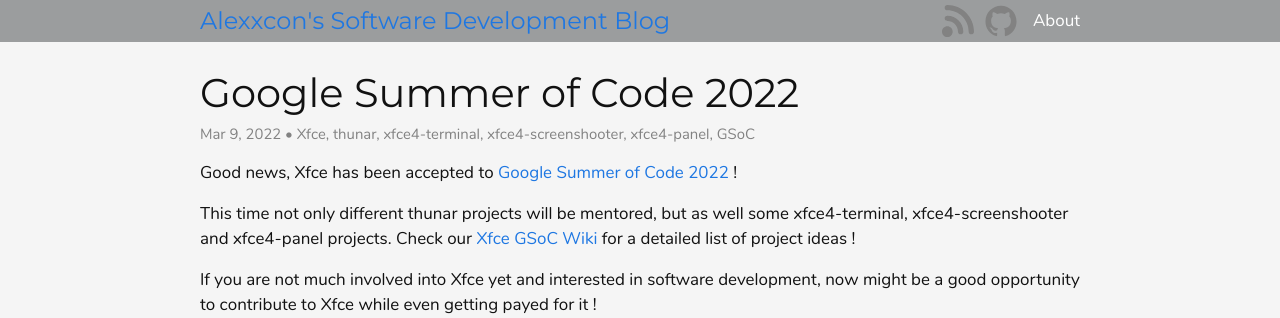
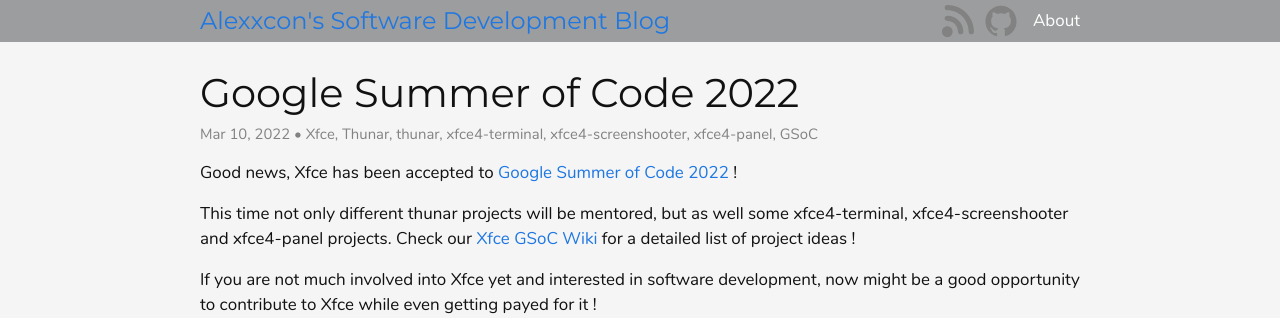
Before and after one commit to alexxcons/alexxcons.github.io, a Jekyll site: the page built from _posts/2022-03-10-gsoc-2022.md, in a window 1280 px wide. Shown: the top 318 px of the page. Built offline with Jekyll 4.4.1, drawn with Linux system fonts in a browser that asks for light colours.

Commit message:
Attempt to get github pages happy

```diff
--- a/_posts/2022-03-09-gsoc-2022.md
+++ b/_posts/2022-03-10-gsoc-2022.md
@@ -1,8 +1,8 @@
 ---
 layout: post
 title:  "Google Summer of Code 2022"
-date:   2022-03-09 23:22:00
-tags: Xfce thunar xfce4-terminal xfce4-screenshooter xfce4-panel GSoC
+date:   2022-03-10 10:40:00
+tags: Xfce Thunar thunar xfce4-terminal xfce4-screenshooter xfce4-panel GSoC
 comments: true
 ---
 
```
